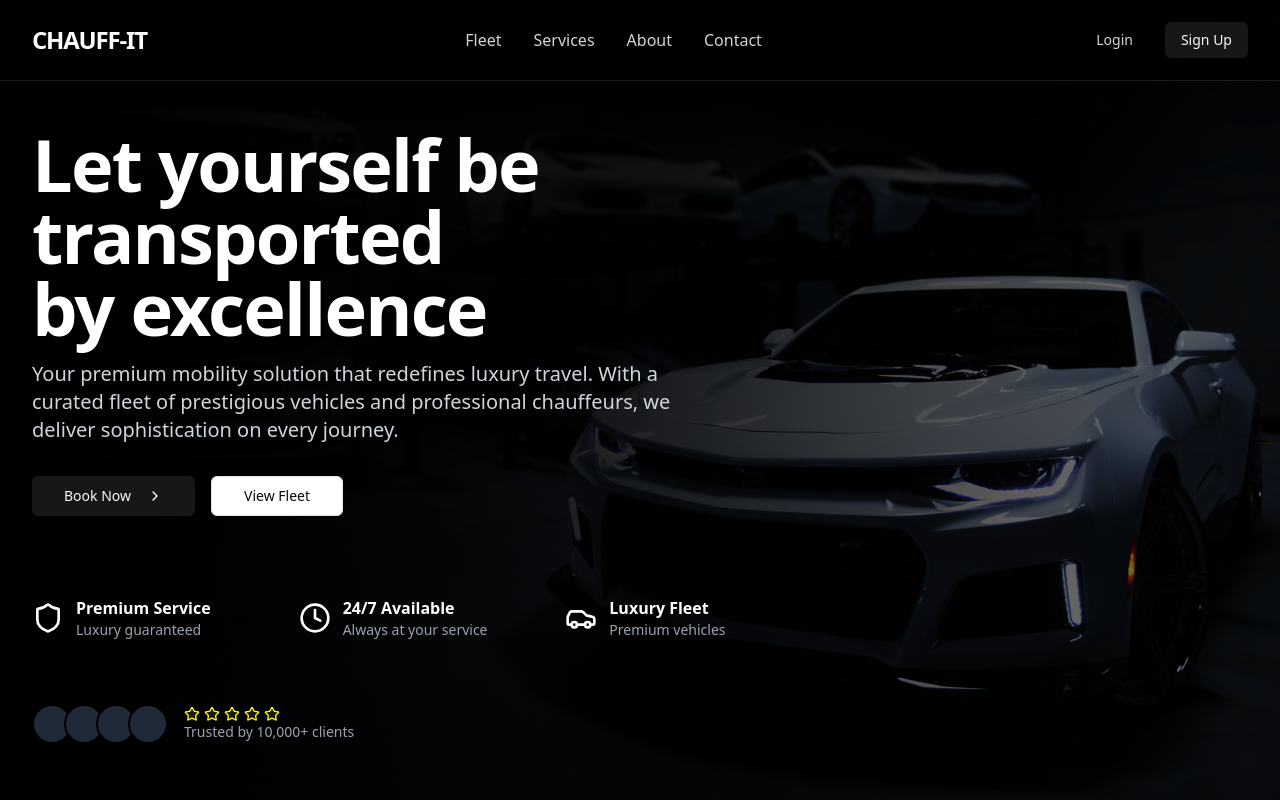
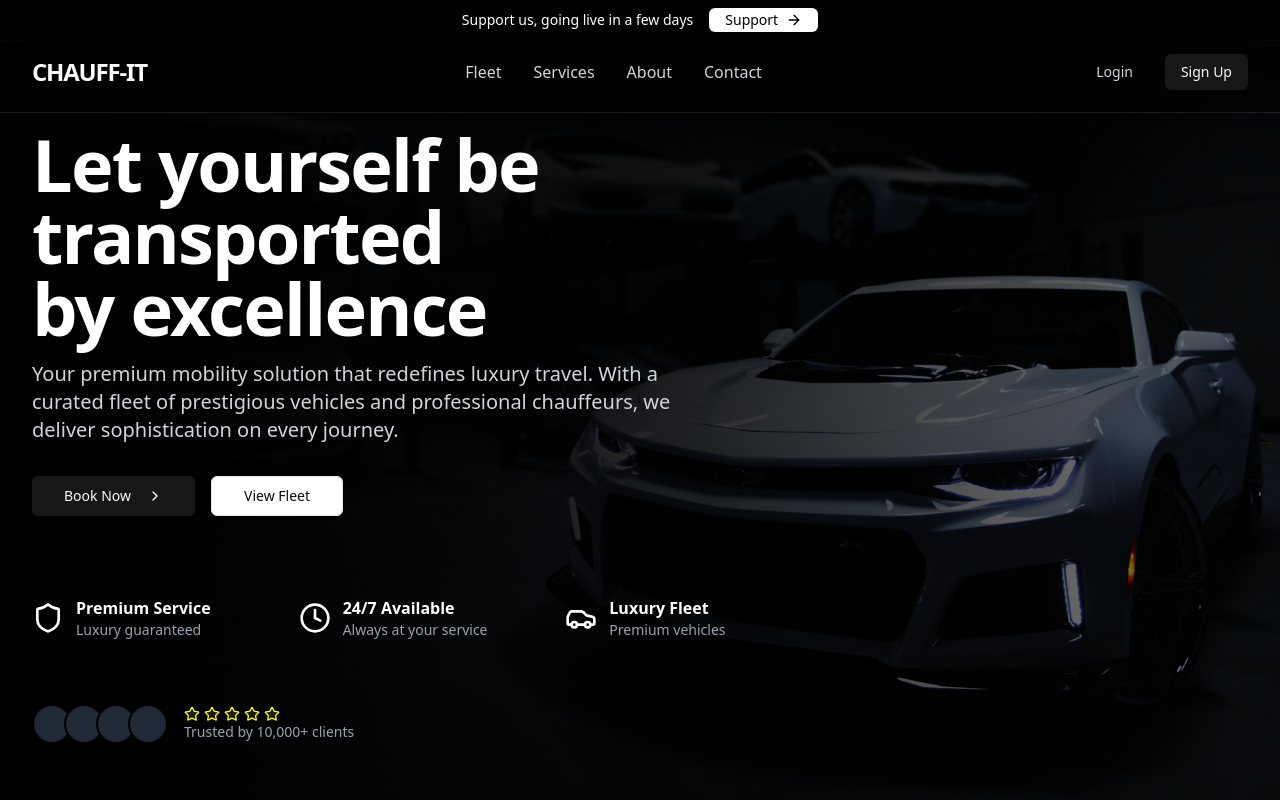
Before and after one commit to kazekunal/nexus, a Next.js app: page / in a window 1280 px wide. Shown: the top 800 px of the page. Built offline with nearby package versions, Linux system fonts and the light colour scheme.

Commit message:
banner update

```diff
--- a/src/app/components/features_section.jsx
+++ b/src/app/components/features_section.jsx
@@ -35,7 +35,7 @@ const FeaturesSection = () => {
   ]
 
   return (
-    <section className="w-full py-24 bg-black">
+    <section id="services" className="w-full py-24 bg-black">
       <div className="max-w-7xl mx-auto px-4 sm:px-6 lg:px-8">
         <div className="text-center mb-16">
           <motion.div
@@ -116,6 +116,7 @@ const FeaturesSection = () => {
           </Card>
         </motion.div>
       </div>
+      <div id="about"></div>
     </section>
   )
 }
--- a/src/app/components/landing_2.jsx
+++ b/src/app/components/landing_2.jsx
@@ -5,16 +5,20 @@ import { ChevronRight, Star, Shield, Clock, Car, Menu, X } from "lucide-react"
 import { Button } from "@/components/ui/button"
 import bgimg from "../../../public/bg_img.jpg"
 import { motion, AnimatePresence } from "framer-motion"
+import SupportBanner from "./support"
 
 export default function Page() {
   const [isMenuOpen, setIsMenuOpen] = useState(false)
 
   return (
     <div className="min-h-screen bg-black">
+        <SupportBanner/>
+
       {/* Navigation */}
-      <nav className="fixed top-0 w-full z-50 bg-black/50 backdrop-blur-lg border-b border-white/10">
-        <div className="max-w-7xl mx-auto px-4 sm:px-6 lg:px-8">
-          <div className="flex justify-between items-center h-20">
+      {/* top-0 hides the support banner if it is not needed */}
+      <nav className="fixed top-8 w-full z-50 bg-black/50 backdrop-blur-lg border-b border-white/10">
+  <div className="max-w-7xl mx-auto px-4 sm:px-6 lg:px-8">
+    <div className="flex justify-between items-center h-20">  {/* Changed h-20 to h-16 */}
             <div className="text-2xl font-bold tracking-tighter text-white" >CHAUFF-IT</div>
 
             {/* Desktop Navigation */}
@@ -61,7 +65,7 @@ export default function Page() {
                 {["Fleet", "Services", "About", "Contact"].map((item) => (
                   <a
                     key={item}
-                    href={`/${item.toLowerCase()}`}
+                    href={`#${item.toLowerCase()}`}
                     className="text-white hover:text-[#C9C7BA] transition-colors text-lg font-light tracking-wide"
                   >
                     {item}
--- /dev/null
+++ b/src/app/components/support.jsx
@@ -0,0 +1,26 @@
+import React from 'react';
+import Link from 'next/link';
+import { ArrowRight } from 'lucide-react';
+
+const SupportBanner = () => {
+  return (
+    <div className="fixed top-0 left-0 right-0 z-50 bg-black border-b border-white/10">
+      <div className="max-w-7xl mx-auto px-4 sm:px-6 lg:px-8 py-2">
+        <div className="flex items-center justify-center gap-4">
+          <p className="text-white text-sm">
+            Support us, going live in a few days
+          </p>
+          <Link
+            href="/support"
+            className="inline-flex items-center gap-2 text-sm bg-white text-black px-4 py-0.5 rounded-md hover:bg-gray-100 transition-colors"
+          >
+            Support
+            <ArrowRight className="w-4 h-4" />
+          </Link>
+        </div>
+      </div>
+    </div>
+  );
+};
+
+export default SupportBanner;
--- a/src/app/page.js
+++ b/src/app/page.js
@@ -5,10 +5,12 @@ import EmailSection from "./components/contact";
 import FeaturesSection from "./components/features_section";
 import LandingPage from "./components/landing";
 import LandingPage2 from "./components/landing_2";
+import SupportBanner from "./components/support";
 
 export default function Home() {
   return (
     <>
+
     <LandingPage2/>
       {/* <LandingPage/> */}
       <FeaturesSection/>
```
